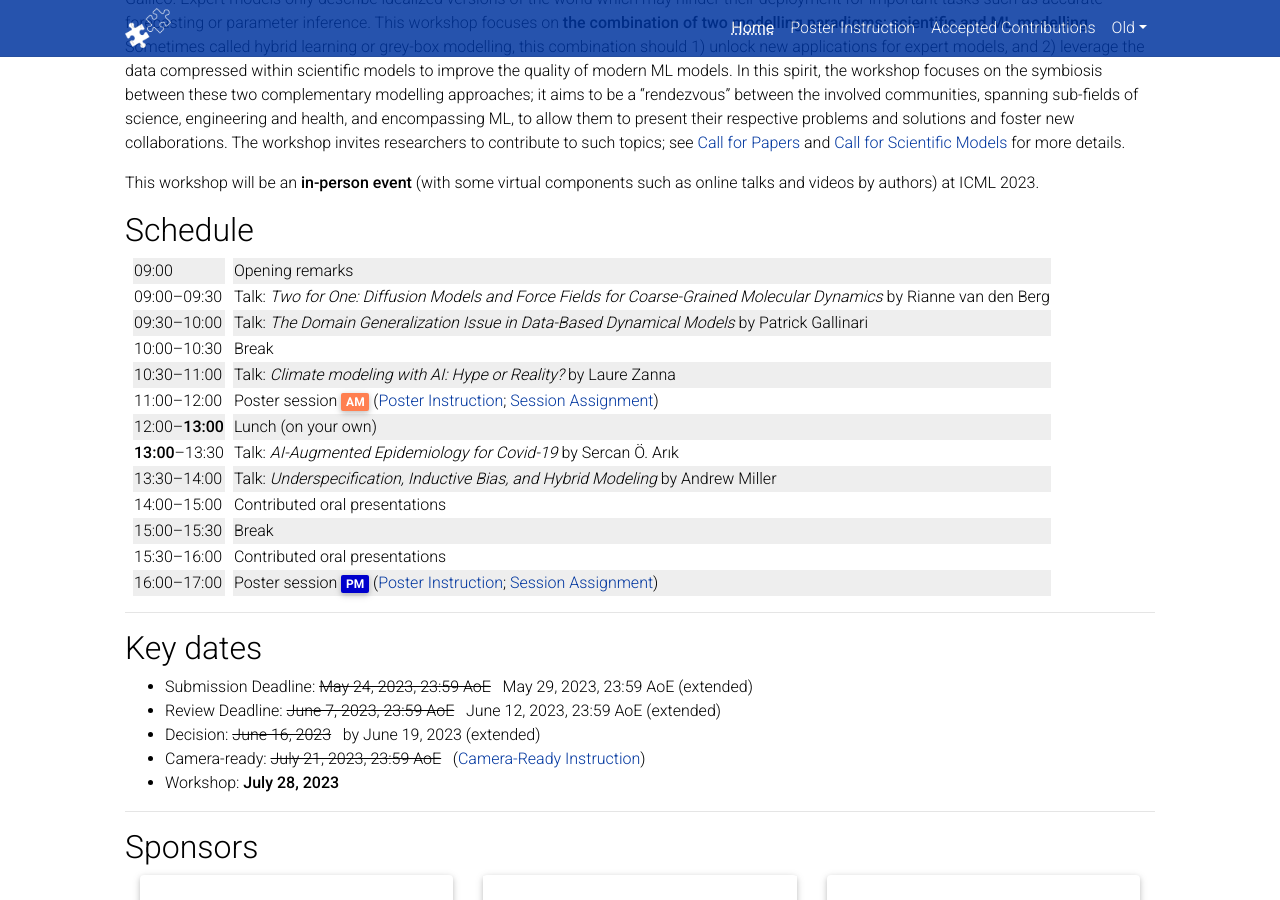
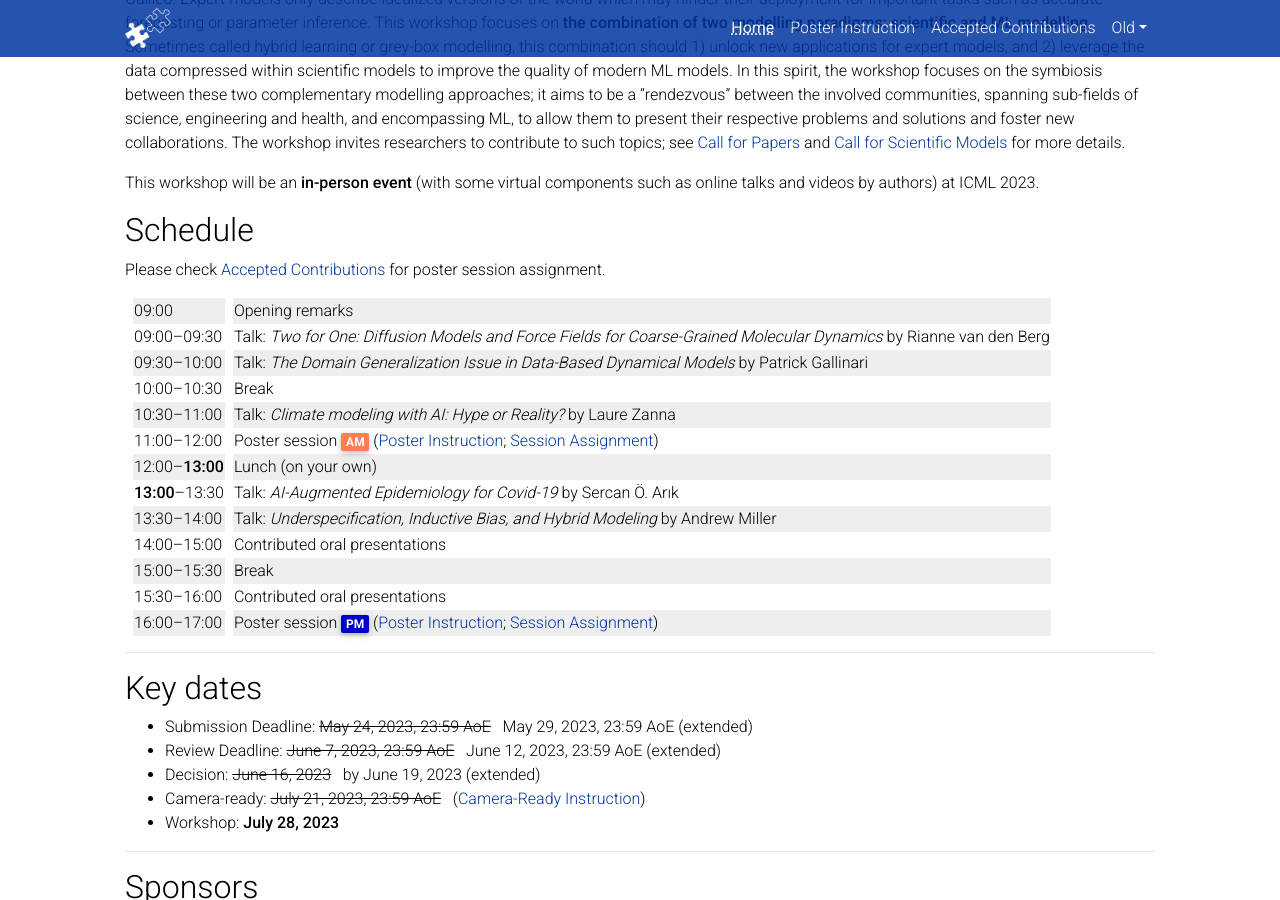
Before and after one commit to syns-ml/2023, a Jekyll site: the page built from _pages/home.md, in a window 1280 px wide and 900 px high, scrolled down 460 px. Built offline with Jekyll 4.4.1, drawn with Linux system fonts in a browser that asks for light colours; full-size pictures stand in for the smaller copies a plugin makes; a style sheet for code colours, icons or effects is not loaded.

Commit message:
updated home

```diff
--- a/_pages/home.md
+++ b/_pages/home.md
@@ -32,6 +32,8 @@
 {% endcomment %}
 
 ## Schedule
+
+Please check [Accepted Contributions](contributions/) for poster session assignment.
 
 <table class="schedule">
 <tbody>
```
